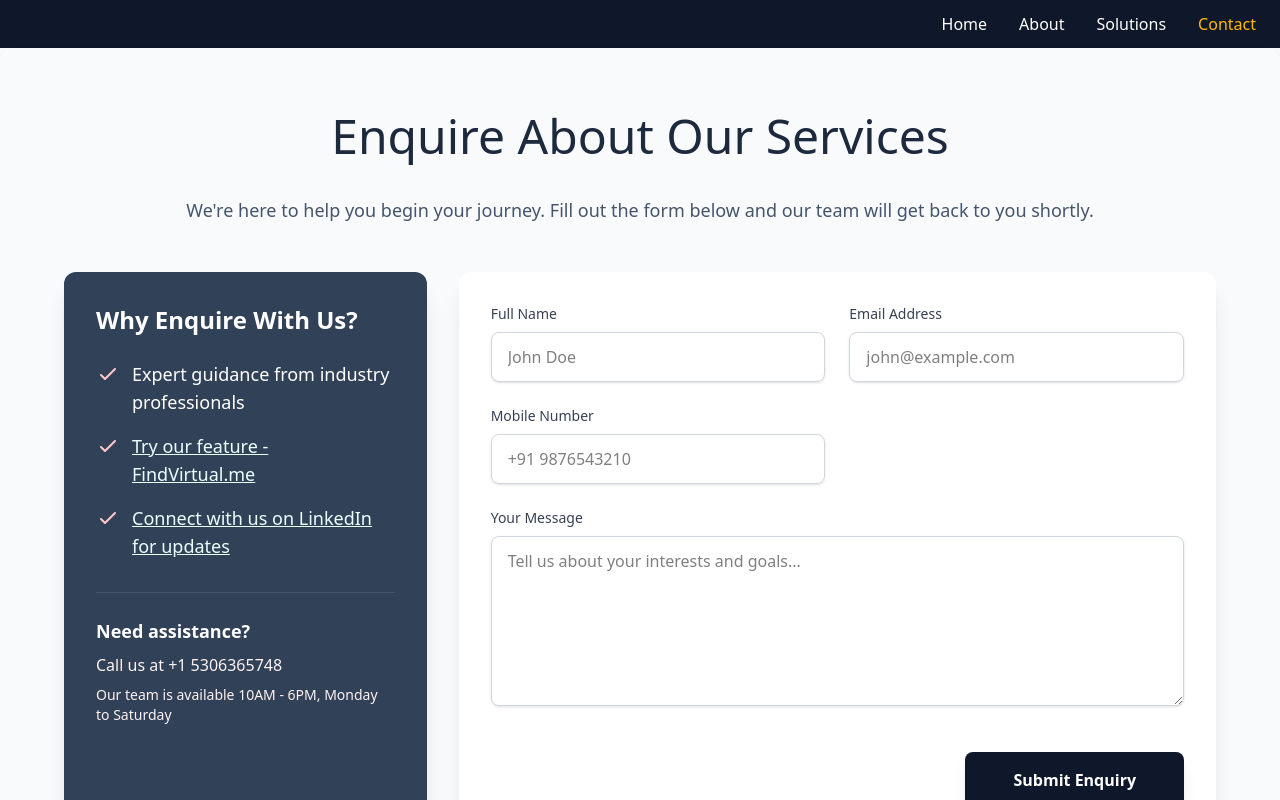
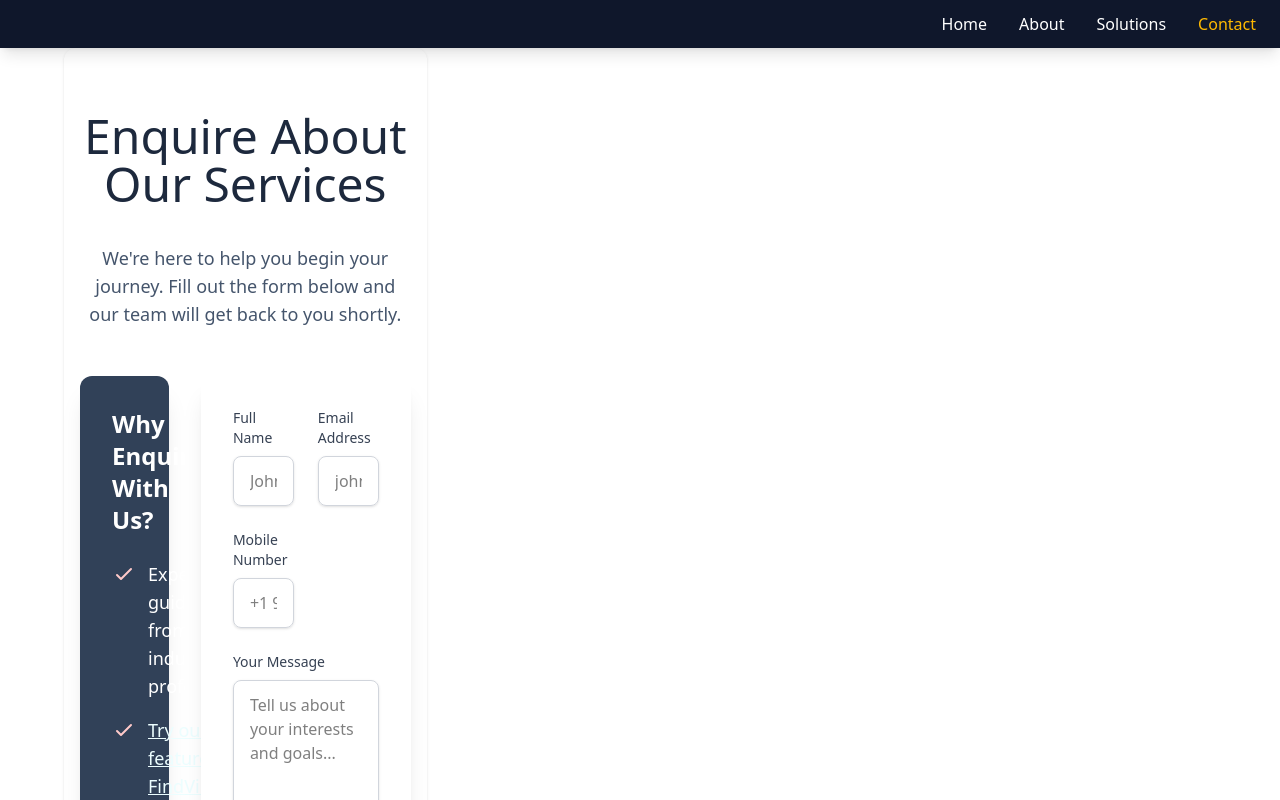
Before and after one commit to Surge-Aina/surgeaina, a React (Vite) app: page /contact in a window 1280 px wide. Shown: the top 800 px of the page. Built offline with nearby package versions, Linux system fonts and the light colour scheme; no server answers.

Commit message:
Centered the contact page

```diff
--- a/src/components/ContactPage.jsx
+++ b/src/components/ContactPage.jsx
@@ -94,7 +94,7 @@
   return (
     <>
       <Navbar />
-      <main className="min-h-screen bg-gray-50 ml-auto mr-auto">
+      <main className="grid grid-cols-1 lg:grid-cols-3 gap-8 max-w-6xl mx-auto">
         <section className="relative max-w-7xl mx-auto px-4 py-16 rounded-xl ml-auto mr-auto shadow-sm">
           <div className="text-center mb-12">
             <h1 className="text-4xl md:text-5xl  text-slate-800 mb-6 text-center font-inter ml-auto mr-auto">
@@ -194,7 +194,7 @@
                       name="mobileNumber"
                       value={formFields.mobileNumber}
                       onChange={handleInputChange}
-                      placeholder="+91 9876543210"
+                      placeholder="+1 9876543210"
                       className="w-full px-4 py-3 border border-gray-300 rounded-lg shadow-sm focus:outline-none focus:ring-2 focus:ring-slate-500 focus:border-slate-500 transition-colors"
                     />
                   </div>
```
